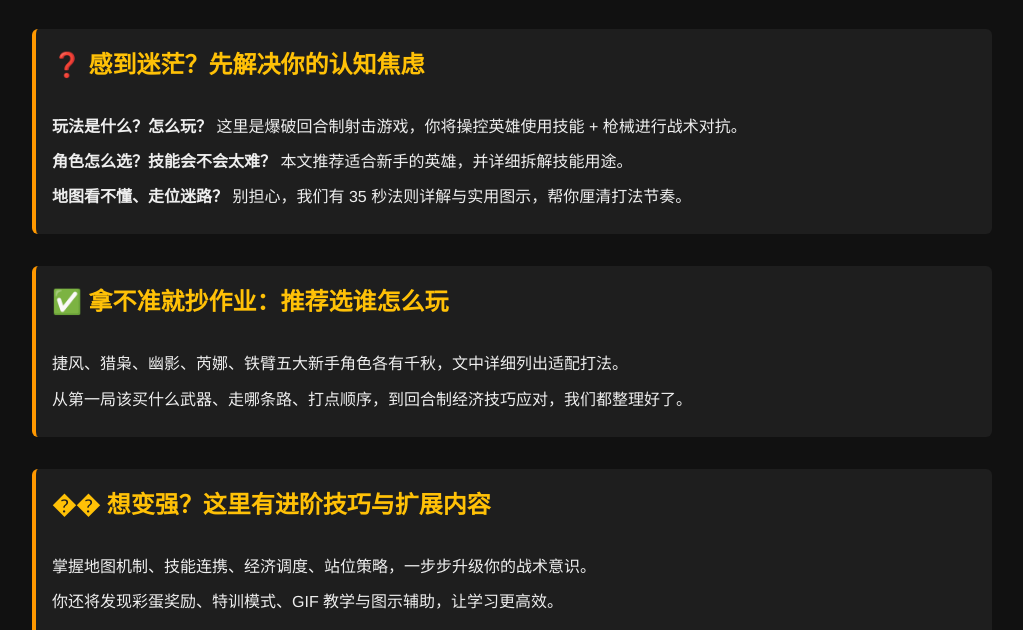
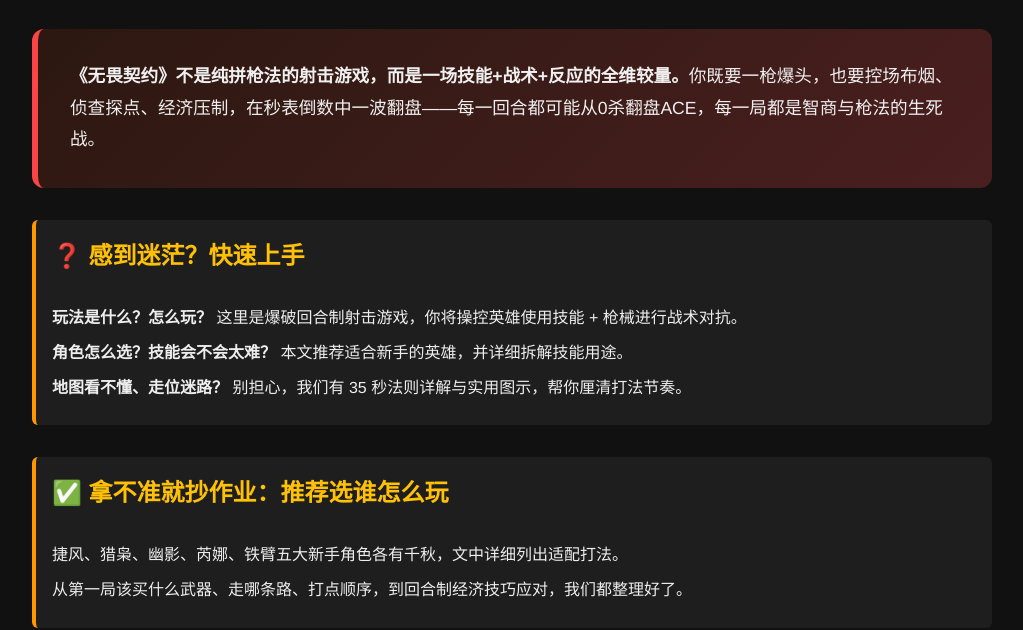
Before and after one commit to idoia1027/wujinqiyuenewuser, a plain HTML site: page index.html in a window 1280 px wide. Shown: the part 173-803 px from the top of the page, without its empty margins (128-1151 px from the left). Drawn offline with Linux system fonts and the light colour scheme.

Commit message:
Add files via upload

```diff
--- a/index.html
+++ b/index.html
@@ -35,6 +35,8 @@
     .training-schedule h4 { color: #ff9800; }
     .reward-section { background: linear-gradient(135deg, #1e3c72, #2a5298); padding: 1.5em; border-radius: 8px; margin: 2em 0; }
     .reward-section h3 { color: #ffd700; margin-top: 0; }
+    .game-intro { background: linear-gradient(135deg, #2c1810, #4a1f1f); padding: 2em; border-radius: 12px; margin: 2em 0; border-left: 6px solid #f94545; }
+    .game-intro p { font-size: 1.1em; line-height: 1.8; color: #f0f0f0; margin: 0; }
   </style>
 </head>
 <body>
@@ -44,8 +46,12 @@
       <p>一站式入门手册，快速掌握玩法、技能、经济、战术与模式。</p>
     </header>
 
+    <div class="game-intro">
+      <p><strong>《无畏契约》不是纯拼枪法的射击游戏，而是一场技能+战术+反应的全维较量。</strong>你既要一枪爆头，也要控场布烟、侦查探点、经济压制，在秒表倒数中一波翻盘——每一回合都可能从0杀翻盘ACE，每一局都是智商与枪法的生死战。</p>
+    </div>
+
     <div class="guide-block">
-      <h2>❓ 感到迷茫？先解决你的认知焦虑</h2>
+      <h2>❓ 感到迷茫？快速上手</h2>
       <p><strong>玩法是什么？怎么玩？</strong> 这里是爆破回合制射击游戏，你将操控英雄使用技能 + 枪械进行战术对抗。</p>
       <p><strong>角色怎么选？技能会不会太难？</strong> 本文推荐适合新手的英雄，并详细拆解技能用途。</p>
       <p><strong>地图看不懂、走位迷路？</strong> 别担心，我们有 35 秒法则详解与实用图示，帮你厘清打法节奏。</p>
@@ -182,7 +188,7 @@
     <h3>💣 爆破模式核心机制</h3>
     <p>进攻方需安装爆能器（炸弹）并引爆，防守方则需阻止安装或拆除已安放的爆能器。游戏采用回合制经济系统，玩家需合理规划资金购买武器、护甲和技能，同时利用英雄技能与枪法配合取胜。</p>
 
-    <h3>�� 回合制对抗</h3>
+    <h3>⚔️ 回合制对抗</h3>
     <ul>
       <li>每局分为进攻方和防守方，12回合后攻守互换，先赢得13回合的队伍获胜</li>
       <li>若12-12平局，则进入加时赛（先赢2回合者胜）</li>
```
